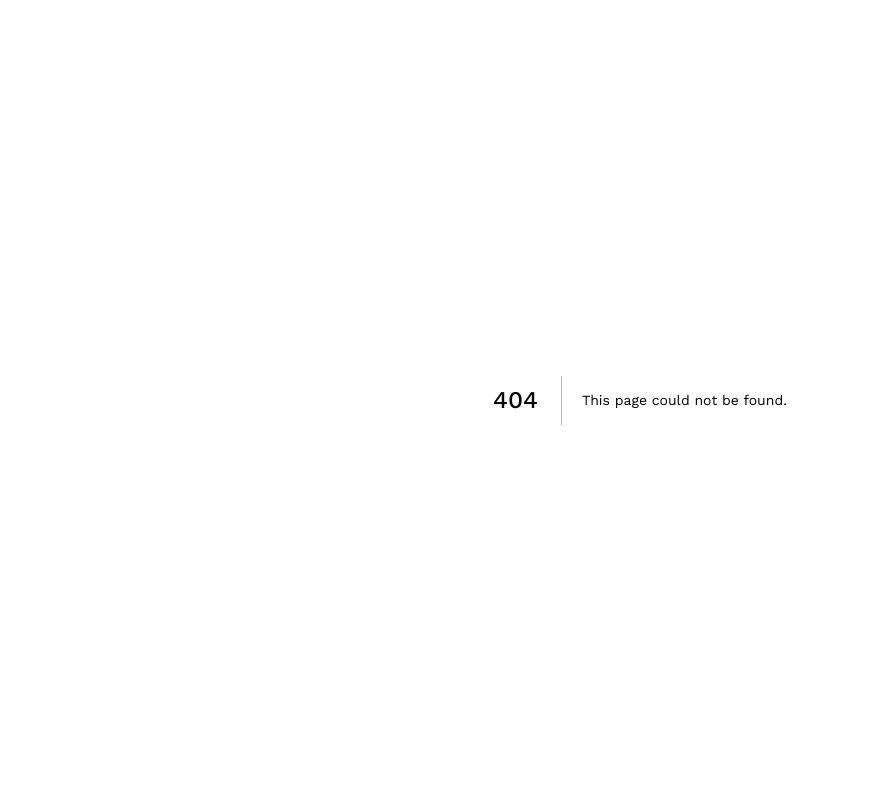
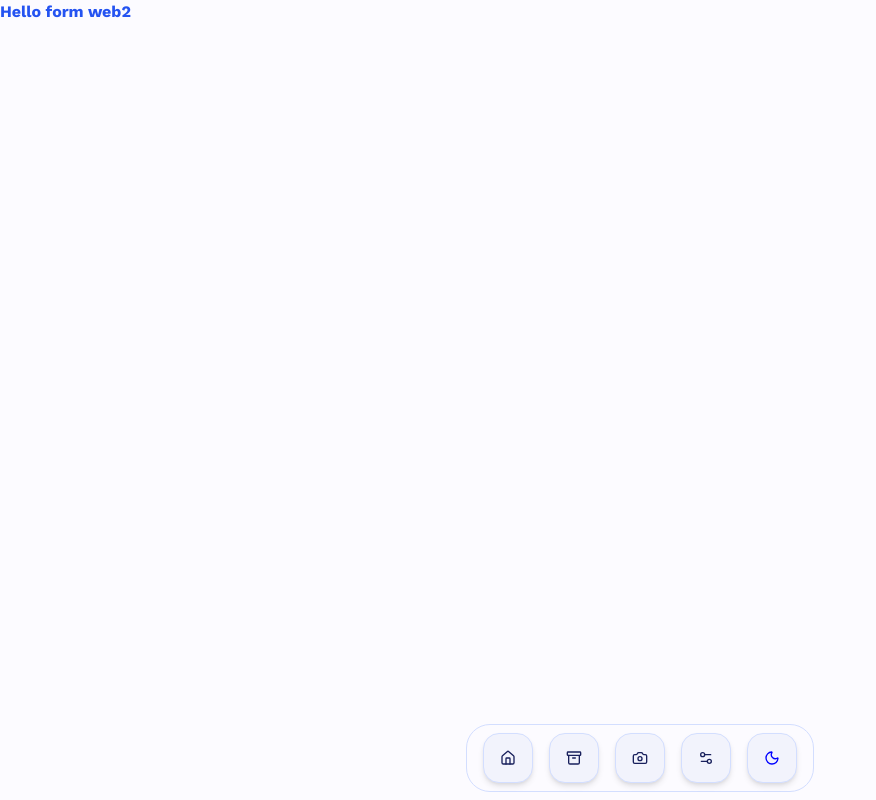
Before and after one commit to SIDDHAARTHAA/portfolio-website, a Next.js app: page /web2 in a window 1280 px wide. Before the commit this address had no page. Shown: the whole page, without its empty margins (0-876 px from the left). Built offline with nearby package versions, Linux system fonts and the light colour scheme.

Commit message:
docker setup -without icons -with style

```diff
--- /dev/null
+++ b/app/components/DockBar.tsx
@@ -0,0 +1,57 @@
+"use client"
+import { Archive, Camera, Home, Moon, Settings2, Sun } from 'lucide-react';
+import Dock from '../../reactBits/blocks/Components/Dock/Dock';
+import { useEffect, useState } from 'react';
+
+export default function DockBar() {
+    const [theme, setTheme] = useState("light");
+
+    useEffect(() => {
+        const stored = localStorage.getItem("theme");
+        // console.log("stored", stored)
+        const prefersDark = window.matchMedia("(prefers-color-scheme: dark)").matches;
+        // console.log("prefersDark:", prefersDark)
+        const initTheme = stored || (prefersDark ? "dark" : "light");
+        setTheme(initTheme);
+        // console.log("initTheme: ", initTheme)
+        document.documentElement.classList.add(initTheme);
+    }, []);
+
+    const toggleTheme = () => {
+        const newTheme = theme === "light" ? "dark" : "light";
+        // console.log(newTheme)
+        document.documentElement.classList.remove(theme);
+        document.documentElement.classList.add(newTheme);
+        localStorage.setItem("theme", newTheme);
+        setTheme(newTheme);
+    };
+    const darkColor = "#D3DEFF"
+    const lightColor = "#19205C"
+    const color = theme === "light" ? lightColor : darkColor
+    const items = [
+        { icon: <Home size={16} color={color} />, label: 'Home', onClick: () => alert('Home!') },
+        { icon: <Archive size={16} color={color} />, label: 'Archive', onClick: () => alert('Archive!') },
+        { icon: <Camera size={16} color={color} />, label: 'Profile', onClick: () => alert('Profile!') },
+        { icon: <Settings2 size={16} color={color} />, label: 'Settings', onClick: () => alert('Settings!') },
+        {
+            icon: theme === "light" ? <Moon size={16} color='blue' /> : <Sun size={16} color='orange' />,
+            label: 'Toggle theme',
+            onClick: toggleTheme
+        },
+    ];
+    return (
+        <div>
+            <div>
+                <Dock
+                    items={items}
+                    panelHeight={68}
+                    // dockHeight={}
+                    baseItemSize={50}
+                    magnification={70}
+                />
+
+            </div>
+        </div>
+
+    )
+}
--- a/app/components/ThemeToggle.tsx
+++ b/app/components/ThemeToggle.tsx
@@ -1,33 +1,33 @@
-"use client";
+// "use client";
 
-import { useEffect, useState } from "react";
+// import { useEffect, useState } from "react";
 
-export default function ThemeToggle() {
-    const [theme, setTheme] = useState("light");
+// export default function ThemeToggle() {
+//     const [theme, setTheme] = useState("light");
 
-    useEffect(() => {
-        const stored = localStorage.getItem("theme");
-        // console.log("stored", stored)
-        const prefersDark = window.matchMedia("(prefers-color-scheme: dark)").matches;
-        // console.log("prefersDark:", prefersDark)
-        const initTheme = stored || (prefersDark ? "dark" : "light");
-        setTheme(initTheme);
-        // console.log("initTheme: ", initTheme)
-        document.documentElement.classList.add(initTheme);
-    }, []);
+//     useEffect(() => {
+//         const stored = localStorage.getItem("theme");
+//         // console.log("stored", stored)
+//         const prefersDark = window.matchMedia("(prefers-color-scheme: dark)").matches;
+//         // console.log("prefersDark:", prefersDark)
+//         const initTheme = stored || (prefersDark ? "dark" : "light");
+//         setTheme(initTheme);
+//         // console.log("initTheme: ", initTheme)
+//         document.documentElement.classList.add(initTheme);
+//     }, []);
 
-    const toggleTheme = () => {
-        const newTheme = theme === "light" ? "dark" : "light";
-        // console.log(newTheme)
-        document.documentElement.classList.remove(theme);
-        document.documentElement.classList.add(newTheme);
-        localStorage.setItem("theme", newTheme);
-        setTheme(newTheme);
-    };
+//     const toggleTheme = () => {
+//         const newTheme = theme === "light" ? "dark" : "light";
+//         // console.log(newTheme)
+//         document.documentElement.classList.remove(theme);
+//         document.documentElement.classList.add(newTheme);
+//         localStorage.setItem("theme", newTheme);
+//         setTheme(newTheme);
+//     };
 
-    return (
-        <button onClick={toggleTheme} className="border font-sub">
-            Toggle Theme ({theme})
-        </button>
-    );
-}
+//     return (
+//         <button onClick={toggleTheme} className="border font-sub">
+//             Toggle Theme ({theme})
+//         </button>
+//     );
+// }
--- a/app/page.tsx
+++ b/app/page.tsx
@@ -1,4 +1,4 @@
-import ThemeToggle from "./components/ThemeToggle";
+// import ThemeToggle from "./components/ThemeToggle";
 
 export default function Home() {
   return (
@@ -21,7 +21,7 @@ export default function Home() {
         <code>console.log("Code snippet")</code>
       </pre>
 
-      <ThemeToggle />
+      {/* <ThemeToggle /> */}
       <h1>Hi, this is Sid</h1>
       <p>Lorem ipsum dolor sit amet consectetur adipisicing elit. Fugit, cumque quidem dicta repudiandae odit nobis perferendis dolores laboriosam porro labore consequatur quam, vitae maiores necessitatibus. Vero ullam maiores esse ea.</p>
       <div className="border p-4 rounded border-card-border bg-card text-[8px]">
--- /dev/null
+++ b/app/web2/page.tsx
@@ -0,0 +1,12 @@
+// "use client"
+import DockBar from "../components/DockBar";
+// import ThemeToggle from "../components/ThemeToggle";
+
+export default function Web2() {
+    return (
+        <div>
+            <h1>Hello form web2</h1>
+            <DockBar />
+        </div>
+    )
+}
--- /dev/null
+++ b/jsrepo.json
@@ -0,0 +1,12 @@
+{
+  "$schema": "https://unpkg.com/jsrepo@2.4.3/schemas/project-config.json",
+  "repos": ["https://reactbits.dev/ts/tailwind"],
+  "includeTests": false,
+  "includeDocs": false,
+  "watermark": true,
+  "formatter": "prettier",
+  "configFiles": {},
+  "paths": {
+    "*": "./reactBits/blocks"
+  }
+}
--- /dev/null
+++ b/reactBits/blocks/Components/Dock/Dock.tsx
@@ -0,0 +1,212 @@
+/*
+  Installed from https://reactbits.dev/ts/tailwind/
+*/
+
+"use client";
+
+import {
+  motion,
+  MotionValue,
+  useMotionValue,
+  useSpring,
+  useTransform,
+  type SpringOptions,
+  AnimatePresence,
+} from "framer-motion";
+import React, {
+  Children,
+  cloneElement,
+  useEffect,
+  useMemo,
+  useRef,
+  useState,
+} from "react";
+
+export type DockItemData = {
+  icon: React.ReactNode;
+  label: React.ReactNode;
+  onClick: () => void;
+  className?: string;
+};
+
+export type DockProps = {
+  items: DockItemData[];
+  className?: string;
+  distance?: number;
+  panelHeight?: number;
+  baseItemSize?: number;
+  dockHeight?: number;
+  magnification?: number;
+  spring?: SpringOptions;
+};
+
+type DockItemProps = {
+  className?: string;
+  children: React.ReactNode;
+  onClick?: () => void;
+  mouseX: MotionValue;
+  spring: SpringOptions;
+  distance: number;
+  baseItemSize: number;
+  magnification: number;
+};
+
+function DockItem({
+  children,
+  className = "",
+  onClick,
+  mouseX,
+  spring,
+  distance,
+  magnification,
+  baseItemSize,
+}: DockItemProps) {
+  const ref = useRef<HTMLDivElement>(null);
+  const isHovered = useMotionValue(0);
+
+  const mouseDistance = useTransform(mouseX, (val) => {
+    const rect = ref.current?.getBoundingClientRect() ?? {
+      x: 0,
+      width: baseItemSize,
+    };
+    return val - rect.x - baseItemSize / 2;
+  });
+
+  const targetSize = useTransform(
+    mouseDistance,
+    [-distance, 0, distance],
+    [baseItemSize, magnification, baseItemSize],
+  );
+  const size = useSpring(targetSize, spring);
+
+  return (
+    <motion.div
+      ref={ref}
+      style={{
+        width: size,
+        height: size,
+      }}
+      onHoverStart={() => isHovered.set(1)}
+      onHoverEnd={() => isHovered.set(0)}
+      onFocus={() => isHovered.set(1)}
+      onBlur={() => isHovered.set(0)}
+      onClick={onClick}
+      className={`relative inline-flex items-center justify-center rounded-2xl bg-card border border-card-border shadow-md
+         ${className}`}
+      tabIndex={0}
+      role="button"
+      aria-haspopup="true"
+    >
+      {Children.map(children, (child) =>
+        cloneElement(child as React.ReactElement, { isHovered }),
+      )}
+    </motion.div>
+  );
+}
+
+type DockLabelProps = {
+  className?: string;
+  children: React.ReactNode;
+};
+
+function DockLabel({ children, className = "", ...rest }: DockLabelProps) {
+  const { isHovered } = rest as { isHovered: MotionValue<number> };
+  const [isVisible, setIsVisible] = useState(false);
+
+  useEffect(() => {
+    const unsubscribe = isHovered.on("change", (latest) => {
+      setIsVisible(latest === 1);
+    });
+    return () => unsubscribe();
+  }, [isHovered]);
+
+  return (
+    <AnimatePresence>
+      {isVisible && (
+        <motion.div
+          initial={{ opacity: 0, y: 0 }}
+          animate={{ opacity: 1, y: -10 }}
+          exit={{ opacity: 0, y: 0 }}
+          transition={{ duration: 0.2 }}
+          className={`${className} absolute -top-6 left-1/2 w-fit whitespace-pre rounded-2xl border border-card-border bg-card px-2 py-0.5 text-xs text-text-sub`}
+          role="tooltip"
+          style={{ x: "-50%" }}
+        >
+          {children}
+        </motion.div>
+      )}
+    </AnimatePresence>
+  );
+}
+
+type DockIconProps = {
+  className?: string;
+  children: React.ReactNode;
+};
+
+function DockIcon({ children, className = "" }: DockIconProps) {
+  return (
+    <div className={`flex items-center justify-center ${className}`}>
+      {children}
+    </div>
+  );
+}
+
+export default function Dock({
+  items,
+  className = "",
+  spring = { mass: 0.1, stiffness: 150, damping: 12 },
+  magnification = 70,
+  distance = 200,
+  panelHeight = 64,
+  dockHeight = 256,
+  baseItemSize = 50,
+}: DockProps) {
+  const mouseX = useMotionValue(Infinity);
+  const isHovered = useMotionValue(0);
+
+  const maxHeight = useMemo(
+    () => Math.max(dockHeight, magnification + magnification / 2 + 4),
+    [magnification],
+  );
+  const heightRow = useTransform(isHovered, [0, 1], [panelHeight, maxHeight]);
+  const height = useSpring(heightRow, spring);
+
+  return (
+    <motion.div
+      style={{ height, scrollbarWidth: "none" }}
+      className="mx-2 flex max-w-full items-center"
+    >
+      <motion.div
+        onMouseMove={({ pageX }) => {
+          isHovered.set(1);
+          mouseX.set(pageX);
+        }}
+        onMouseLeave={() => {
+          isHovered.set(0);
+          mouseX.set(Infinity);
+        }}
+        className={`${className} absolute bottom-2 left-1/2 transform -translate-x-1/2 flex items-end w-fit gap-4 rounded-3xl border-card-border border-1 pb-2 px-4`}
+        style={{ height: panelHeight }}
+        role="toolbar"
+        aria-label="Application dock"
+      >
+        {items.map((item, index) => (
+          <DockItem
+            key={index}
+            onClick={item.onClick}
+            className={item.className}
+            mouseX={mouseX}
+            spring={spring}
+            distance={distance}
+            magnification={magnification}
+            baseItemSize={baseItemSize}
+          >
+            <DockIcon>{item.icon}</DockIcon>
+            <DockLabel>{item.label}</DockLabel>
+          </DockItem>
+        ))}
+      </motion.div>
+    </motion.div>
+  );
+}
```
Also changed, not shown: package.json (+8 -6 lines), public/aboutMe.png (added), 1 other file (tests, documents, lock files or other folders).
